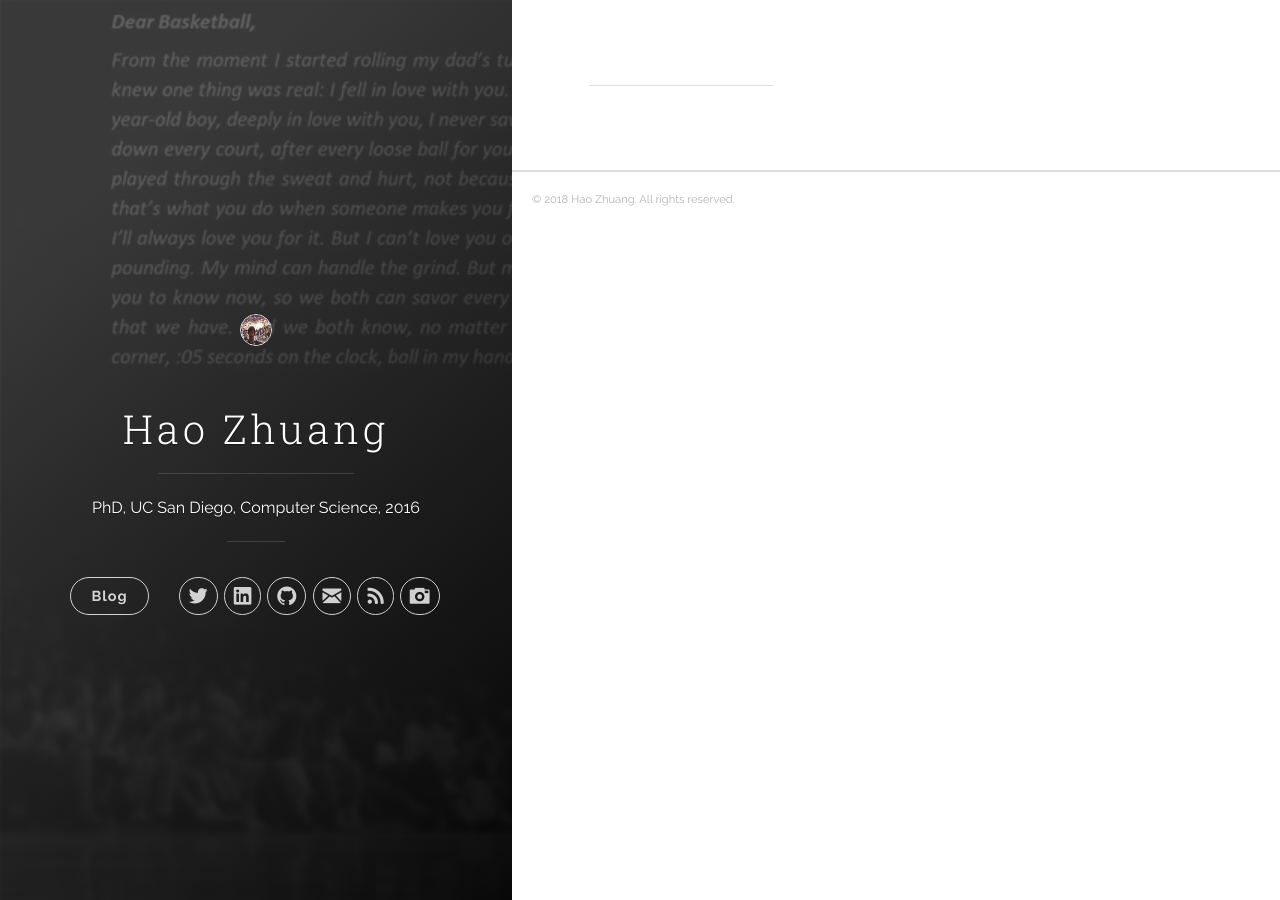
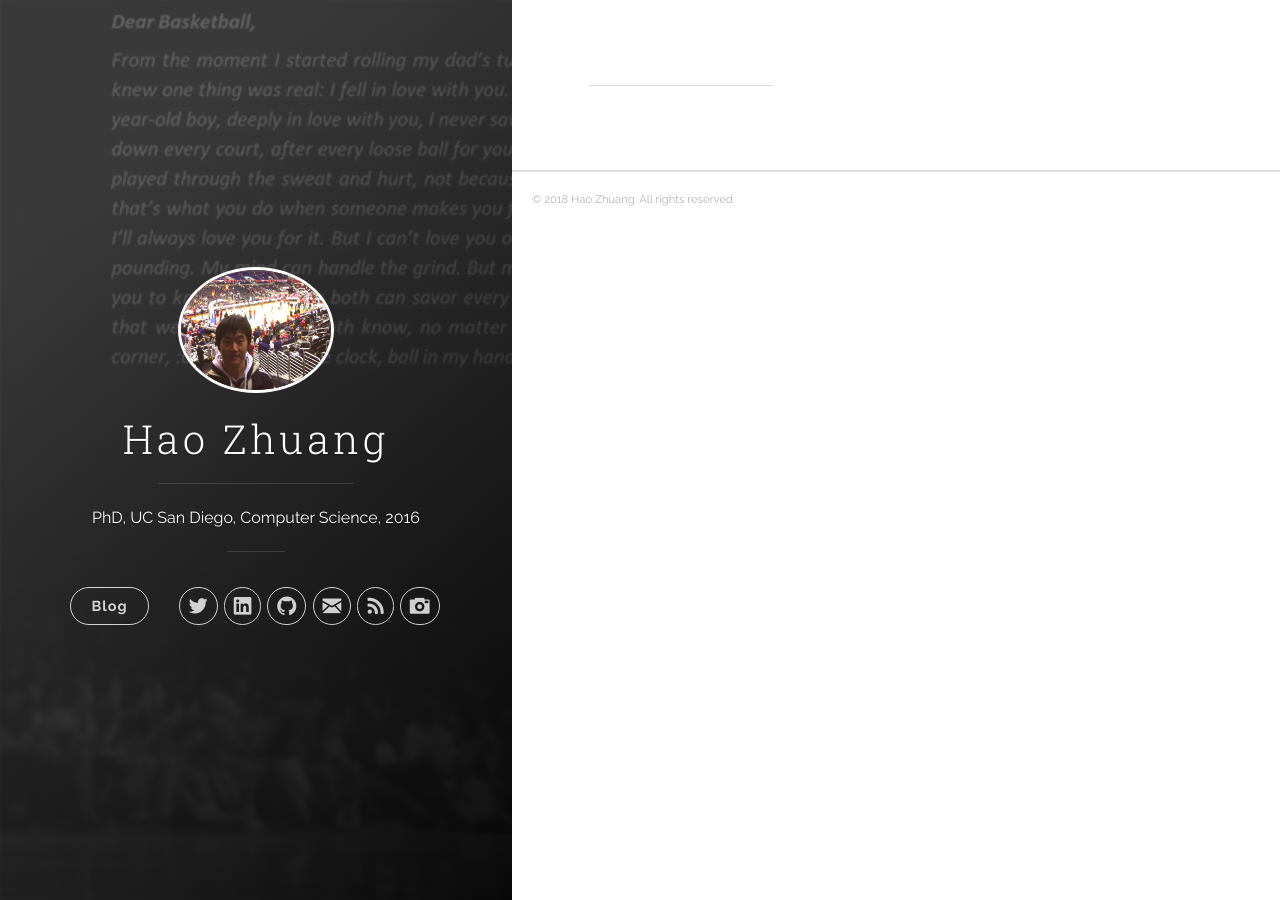
Before and after one commit to zhuangh/zhuangh.github.io, a Jekyll site: the page built from index.html, in a window 1280 px wide. Built offline with Jekyll 4.4.1, drawn with Linux system fonts in a browser that asks for light colours; nearby versions of some CDN libraries; the list of posts is cut into pages by our own code.

```diff
--- a/css/main.css
+++ b/css/main.css
@@ -47,9 +47,8 @@
 .user-image {
   margin-bottom: 1.2em;
   position: relative;
-  transform: scale(0.3);
-  width: 100px;
-  height: 100px;
+  width: 150px;
+  height: 120px;
   border: 3px solid #fff;
   border-radius:100%;
 }
```
